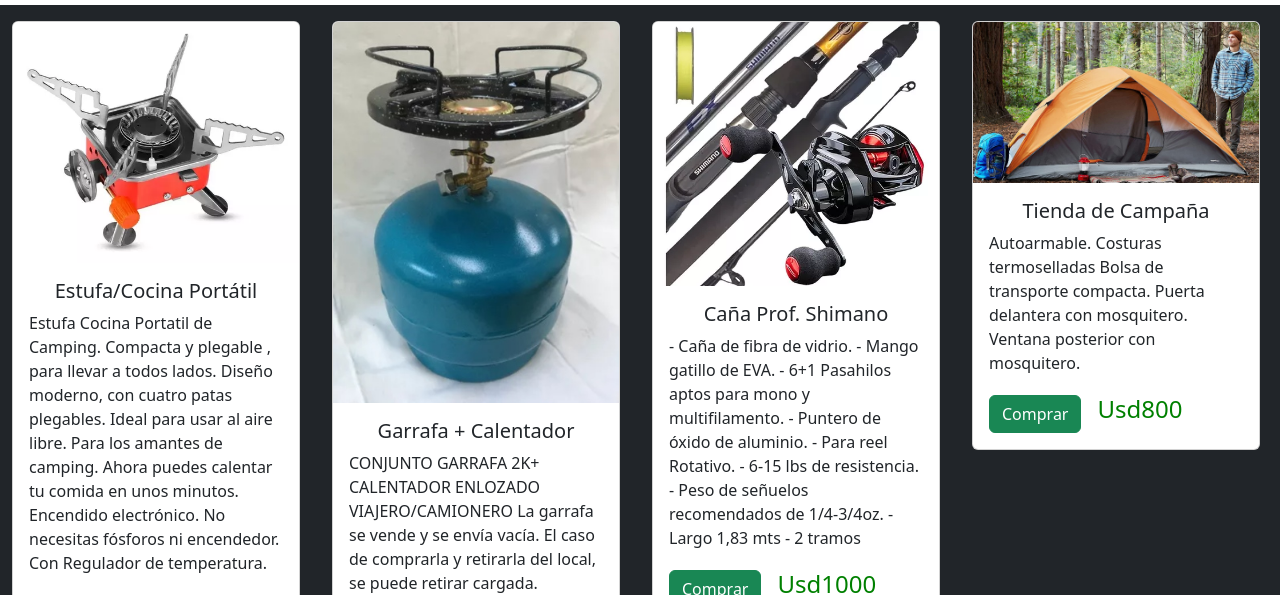
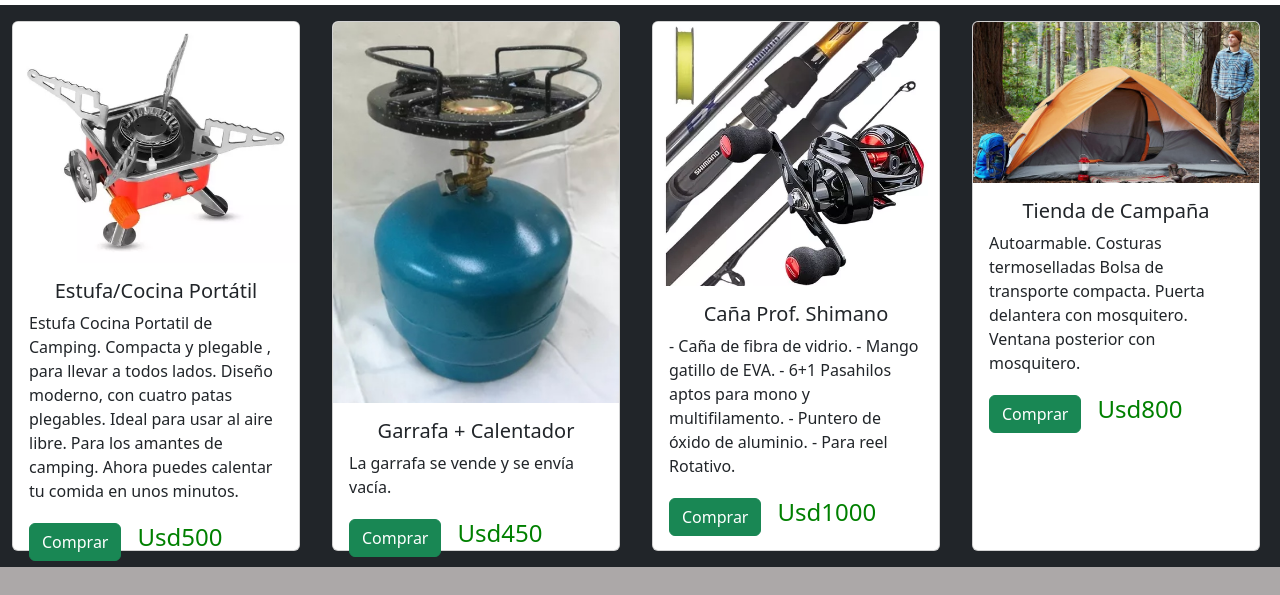
Before and after one commit to DevSebaAndres/PF--AlbornozOrtiz, a website: page pages/outdoor.html in a window 1280 px wide. Shown: the part 205-800 px from the top of the page. Drawn offline with nearby package versions, Linux system fonts and the light colour scheme.

Commit message:
proyecto-editado-again

```diff
--- a/pages/outdoor.html
+++ b/pages/outdoor.html
@@ -70,14 +70,14 @@
       <div class="row contenedor">
         <div class="col-md-6 col-sm-12 col-lg-4 col-xxl-3 col-xl-3 pt-3 pb-3 columna-armas">
           <!-- calentador -->
-          <div class="card" style="width: 18rem;">
+          <div class="card" style="width: 18rem;height:530px;">
             <img src="../img/calentador.webp" class="card-img-top img-fluid" alt="...">
             <div class="card-body">
               <h5 class="card-title text-center ">Estufa/Cocina Portátil</h5>
               <p class="card-text">Estufa Cocina Portatil de Camping. Compacta y plegable , para llevar a todos lados.
                 Diseño moderno, con cuatro patas plegables. Ideal para usar al aire libre.
                 Para los amantes de camping. Ahora puedes calentar tu comida en unos minutos.
-                Encendido electrónico. No necesitas fósforos ni encendedor. Con Regulador de temperatura.</p>
+                </p>
               <a href="http://application/views/errors/html/error_404.php" class="btn btn-success">Comprar</a><span class="precio">Usd500</span>
 
           </div>
@@ -85,19 +85,19 @@
       </div>
       <!-- Garrafa -->
       <div class="col-md-6 col-sm-12 col-lg-4 col-xxl-3 col-xl-3 pt-3 pb-3 columna-armas ">
-        <div class="card" style="width: 18rem;">
+        <div class="card" style="width: 18rem;height:530px;">
           <img src="../img/garrafa(editado).jpg" class="card-img-top img-fluid" alt="...">
           <div class="card-body">
             <h5 class="card-title text-center">Garrafa + Calentador</h5>
-            <p class="card-text">CONJUNTO GARRAFA 2K+ CALENTADOR ENLOZADO VIAJERO/CAMIONERO
-              La garrafa se vende y se envía vacía. El caso de comprarla y retirarla del local, se puede retirar cargada.</p>
+            <p class="card-text">
+              La garrafa se vende y se envía vacía.</p>
             <a href="http://application/views/errors/html/error_404.php" class="btn btn-success">Comprar</a><span class="precio">Usd450</span>
           </div>
         </div>
       </div>
       <!-- Caña de pescar -->
       <div class="col-md-6 col-sm-12 col-lg-4 col-xxl-3 col-xl-3 pt-3 pb-3 columna-armas ">
-        <div class="card" style="width: 18rem;">
+        <div class="card" style="width: 18rem;height:530px;">
           <img src="../img/cañapro.webp" class="card-img-top img-fluid" alt="...">
           <div class="card-body">
             <h5 class="card-title text-center">Caña Prof. Shimano</h5>
@@ -106,10 +106,7 @@
               - 6+1 Pasahilos aptos para mono y multifilamento.
               - Puntero de óxido de aluminio.
               - Para reel Rotativo.
-              - 6-15 lbs de resistencia.
-              - Peso de señuelos recomendados de 1/4-3/4oz.
-              - Largo 1,83 mts
-              - 2 tramos</p>
+              </p>
             <a href="http://application/views/errors/html/error_404.php" class="btn btn-success">Comprar</a><span class="precio">Usd1000</span>
           </div>
         </div>
@@ -117,7 +114,7 @@
       <!-- Tienda de campaña -->
 
       <div class="col-md-6 col-sm-12 col-lg-4 col-xxl-3 col-xl-3 pt-3 pb-3 columna-armas">
-        <div class="card" style="width: 18rem;">
+        <div class="card" style="width: 18rem;height:530px;">
           <img src="../img/tiendacampaña.jpg" class="card-img-top img-fluid" alt="...">
           <div class="card-body">
             <h5 class="card-title text-center">Tienda de Campaña</h5>
```
Also changed, not shown: pages/municiones.html (+4 -4 lines).
